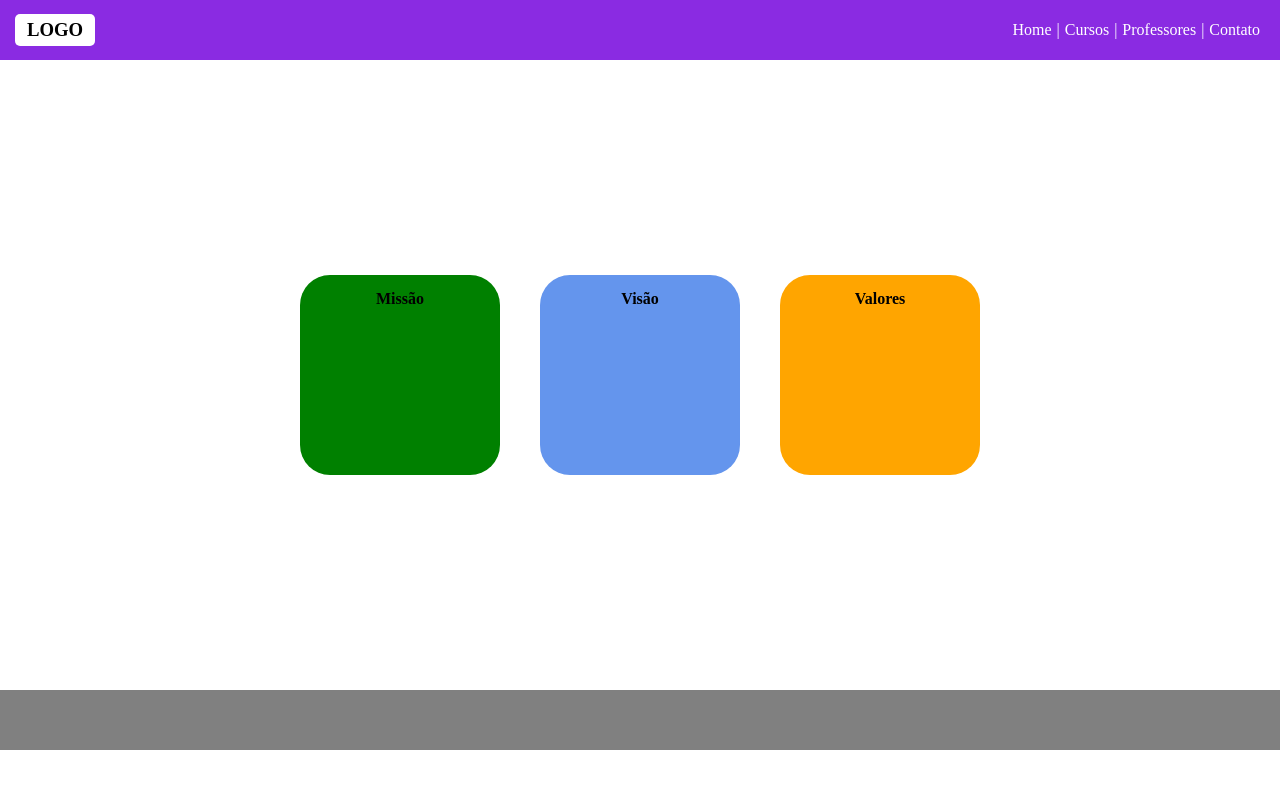
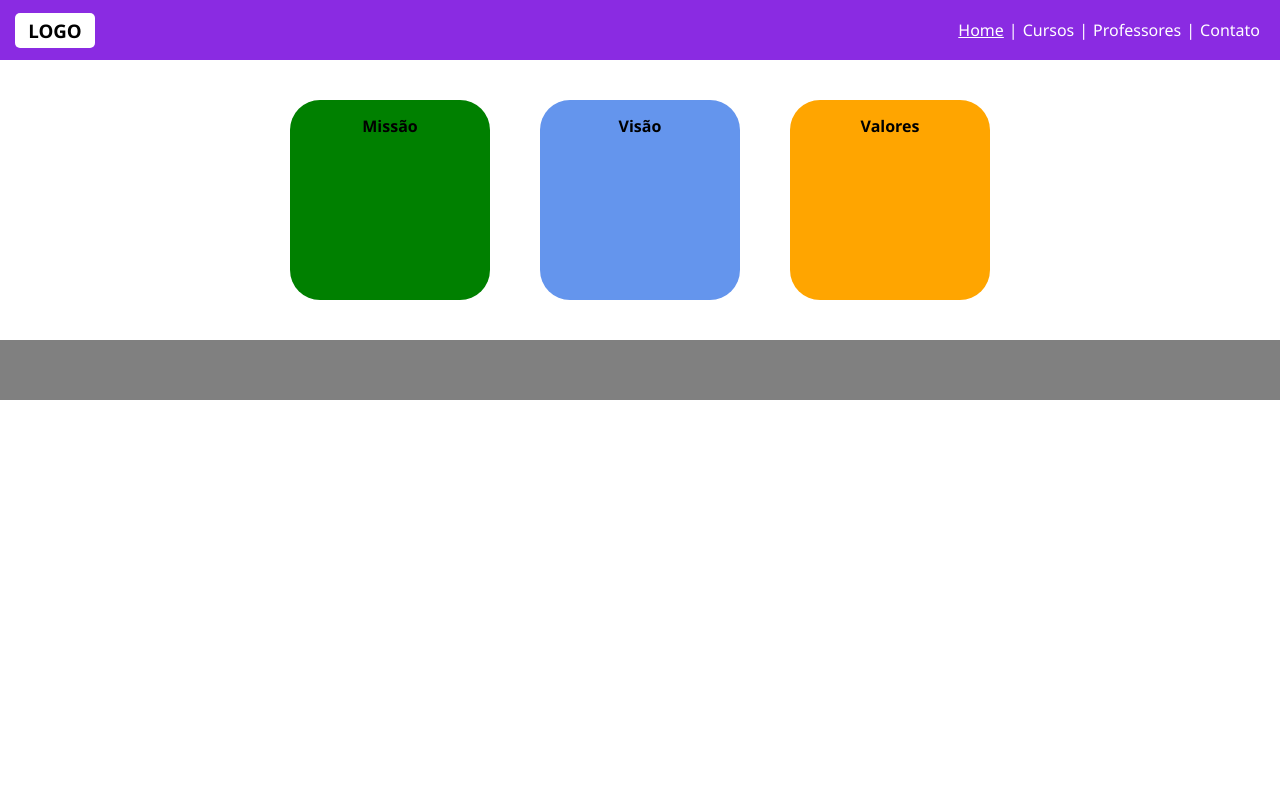
Before and after one commit to Eric-Developer/primeira-atividade-web, a plain HTML site: page index.html in a window 1280 px wide. Drawn offline with Linux system fonts and the light colour scheme.

Commit message:
atividade

```diff
--- a/index.html
+++ b/index.html
@@ -15,7 +15,7 @@
       </section>
       <nav>
         <ul>
-          <li><a href="#">Home</a></li>
+          <li><a class="home" href="#">Home</a></li>
           <li>|</li>
           <li><a href="#">Cursos</a></li>
           <li>|</li>
--- a/style.css
+++ b/style.css
@@ -3,7 +3,7 @@
     box-sizing: border-box;
     margin: 0px;
     padding: 0px;
-    overflow: hidden;
+    font-family: 'Segoe UI', Tahoma, Geneva, Verdana, sans-serif;
   }
 
   header{
@@ -35,7 +35,7 @@
     list-style: none;
   }
   a{
-    display: flex;
+    display: inline;
     text-decoration: none;
     color: white;
     margin: 5px;
@@ -43,17 +43,18 @@
   }
 
   main{
-    width: 100%;
-    height: 630px;
     display: flex;
     justify-content: center;
     align-items: center;
   }
   div{
-    width: 200px;
+    min-width: 200px;
     height: 200px;
-    margin: 20px;
+    margin: 40px 25px 40px;
     border-radius: 30px;
+  }
+  .home{
+    text-decoration: underline;
   }
 
   .div1{
```
